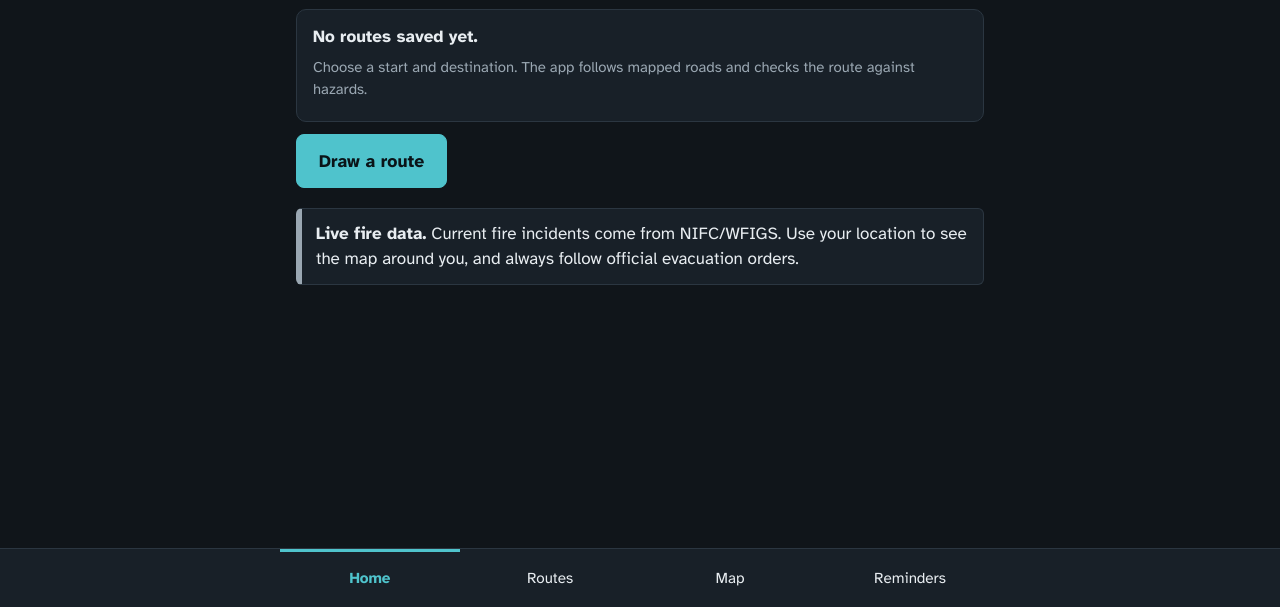
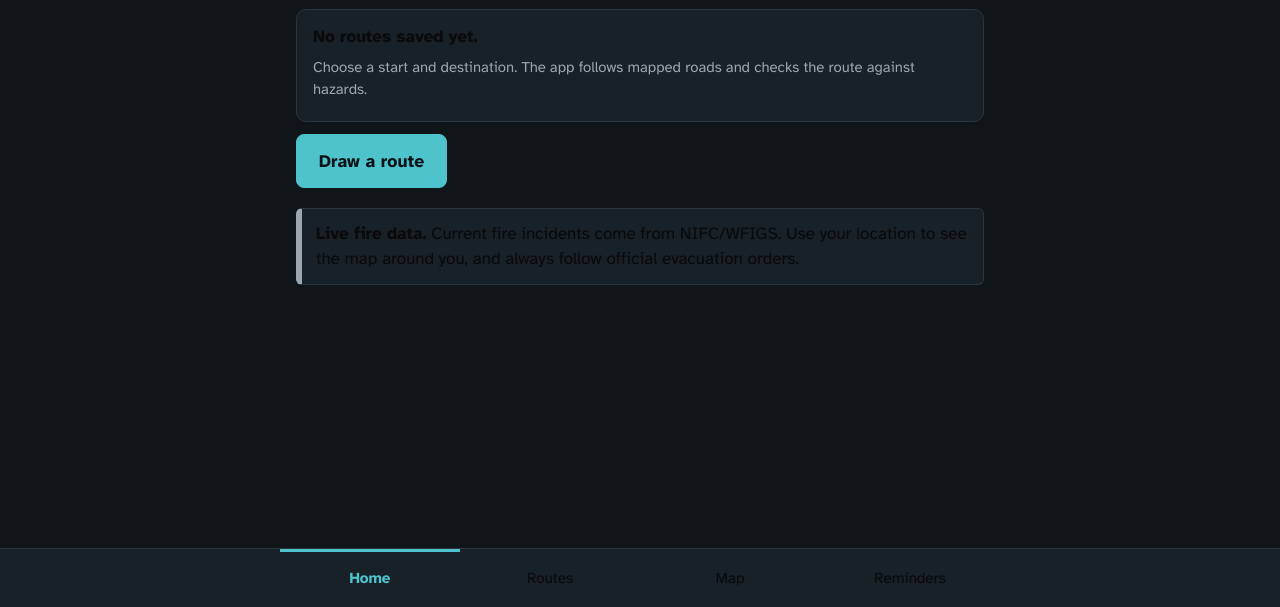
Before and after one commit to tylernicholaslee-ctrl/Escape-Checker, a website: page public/index.html in a window 1280 px wide. Shown: the part 193-800 px from the top of the page. Drawn offline with nearby package versions, Linux system fonts and the dark colour scheme; no server answers.

Commit message:
updating colors

```diff
--- a/public/assets/styles.css
+++ b/public/assets/styles.css
@@ -1,12 +1,12 @@
 :root{
-  --bg:#EDF0F2; --surface:#FFFFFF; --ink:#17212B; --muted:#56636F; --line:#CBD3DA;
+  --bg:#EDF0F2; --surface:#FFFFFF; --ink:#0a0a0a; --muted:#010101; --line:#CBD3DA;
   --route:#0B6E75; --on-route:#FFFFFF; --danger:#C2410C; --warn:#A16207; --ok:#2B7A4B;
   --land:#F1F3EE; --grid:#DCE2E7; --me:#2563EB;
   box-sizing:border-box; padding-top:env(safe-area-inset-top,0px); padding-bottom:env(safe-area-inset-bottom,0px);
 }
 @media (prefers-color-scheme: dark){
   :root:not([data-theme="light"]){
-    --bg:#10151A; --surface:#182028; --ink:#E8EDF1; --muted:#9AA7B2; --line:#2B3641;
+    --bg:#10151A; --surface:#182028; --ink:#0a0a0a; --muted:#9AA7B2; --line:#2B3641;
     --route:#4FC3CC; --on-route:#0A1418; --danger:#FF8A5B; --warn:#F2C14E; --ok:#6CCB8F;
     --land:#1C252C; --grid:#232E37; --me:#6EA8FF;
   }
```
